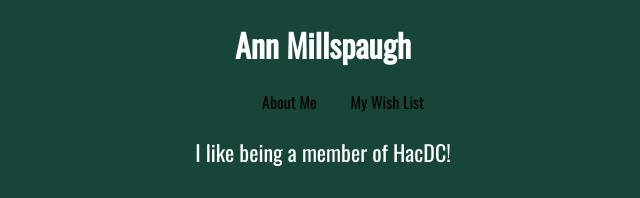
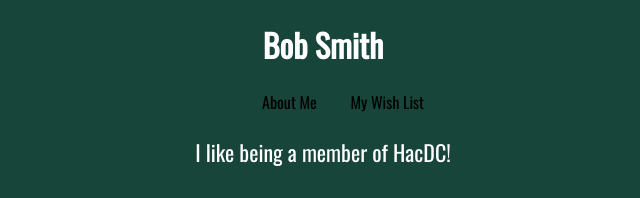
Before and after one commit to Nmargolis/about_me, a plain HTML site: page index.html in a window 1280 px wide. Shown: the top 198 px of the page, without its empty margins (317-957 px from the left). Drawn offline with nearby package versions, Linux system fonts and the light colour scheme.

Commit message:
personalized site content

```diff
--- a/index.html
+++ b/index.html
@@ -6,7 +6,7 @@
 		<link href='css/main.css' rel='stylesheet'>
 	</head>
 	<body>
-		<h1>Ann Millspaugh</h1>
+		<h1>Bob Smith</h1>
 		<nav>
 			<ul>
 				<a href='#'><li class='main-nav'>About Me</li></a>
```
